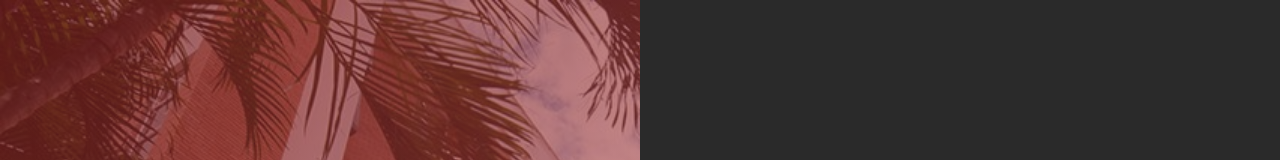
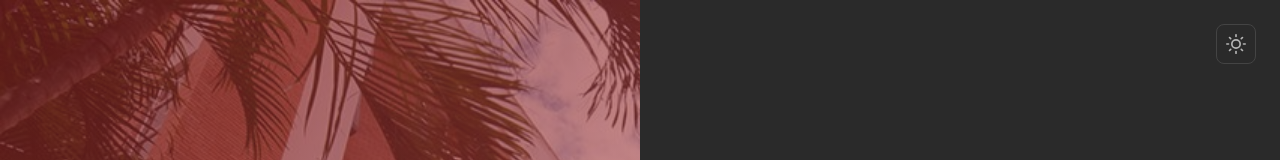
Before and after one commit to Akarviii/System-SPMBF, a React (Vite) app in the folder frontend/: page /login in a window 1280 px wide. Shown: the top 160 px of the page. Built offline with nearby package versions, Linux system fonts and the light colour scheme.

Commit message:
Dark Mode Switch implemented

```diff
--- a/frontend/src/App.jsx
+++ b/frontend/src/App.jsx
@@ -1,6 +1,7 @@
 import { BrowserRouter as Router, Routes, Route, Navigate } from 'react-router-dom'
 import { AuthProvider } from './contexts/AuthContext'
 import { ToastProvider } from './contexts/ToastContext'
+import { ThemeProvider } from './contexts/ThemeContext'
 import ProtectedRoute from './components/ProtectedRoute/ProtectedRoute'
 import Login from './pages/Login/Login'
 import Dashboard from './pages/Dashboard/Dashboard'
@@ -14,6 +15,7 @@
 
 function App() {
   return (
+    <ThemeProvider>
       <ToastProvider>
         <AuthProvider>
           <Router>
@@ -35,6 +37,7 @@
           </Router>
         </AuthProvider>
       </ToastProvider>
+    </ThemeProvider>
   )
 }
 
--- a/frontend/src/components/Layout/Layout.jsx
+++ b/frontend/src/components/Layout/Layout.jsx
@@ -1,5 +1,6 @@
 import { Link, useNavigate, useLocation } from 'react-router-dom'
 import { useAuth } from '../../contexts/AuthContext'
+import ThemeToggle from '../ThemeToggle/ThemeToggle'
 import styles from './Layout.module.css'
 
 const Layout = ({ children }) => {
@@ -62,6 +63,7 @@
                 {isAdmin() ? 'Administrator' : 'Teacher'}
               </span>
             </span>
+            <ThemeToggle />
             <button onClick={handleLogout} className={styles.logoutBtn}>
               Log Out
             </button>
--- /dev/null
+++ b/frontend/src/components/ThemeToggle/ThemeToggle.jsx
@@ -0,0 +1,54 @@
+import { useTheme } from '../../contexts/ThemeContext'
+import styles from './ThemeToggle.module.css'
+
+const ThemeToggle = () => {
+  const { theme, toggleTheme } = useTheme()
+
+  return (
+    <button
+      onClick={toggleTheme}
+      className={styles.themeToggle}
+      aria-label={`Switch to ${theme === 'dark' ? 'light' : 'dark'} mode`}
+    >
+      {theme === 'dark' ? (
+        <svg
+          xmlns="http://www.w3.org/2000/svg"
+          width="20"
+          height="20"
+          viewBox="0 0 24 24"
+          fill="none"
+          stroke="currentColor"
+          strokeWidth="2"
+          strokeLinecap="round"
+          strokeLinejoin="round"
+        >
+          <circle cx="12" cy="12" r="5"/>
+          <line x1="12" y1="1" x2="12" y2="3"/>
+          <line x1="12" y1="21" x2="12" y2="23"/>
+          <line x1="4.22" y1="4.22" x2="5.64" y2="5.64"/>
+          <line x1="18.36" y1="18.36" x2="19.78" y2="19.78"/>
+          <line x1="1" y1="12" x2="3" y2="12"/>
+          <line x1="21" y1="12" x2="23" y2="12"/>
+          <line x1="4.22" y1="19.78" x2="5.64" y2="18.36"/>
+          <line x1="18.36" y1="5.64" x2="19.78" y2="4.22"/>
+        </svg>
+      ) : (
+        <svg
+          xmlns="http://www.w3.org/2000/svg"
+          width="20"
+          height="20"
+          viewBox="0 0 24 24"
+          fill="none"
+          stroke="currentColor"
+          strokeWidth="2"
+          strokeLinecap="round"
+          strokeLinejoin="round"
+        >
+          <path d="M21 12.79A9 9 0 1 1 11.21 3 7 7 0 0 0 21 12.79z"/>
+        </svg>
+      )}
+    </button>
+  )
+}
+
+export default ThemeToggle
--- /dev/null
+++ b/frontend/src/components/ThemeToggle/ThemeToggle.module.css
@@ -0,0 +1,28 @@
+.themeToggle {
+  display: flex;
+  align-items: center;
+  justify-content: center;
+  width: 40px;
+  height: 40px;
+  padding: 0;
+  background-color: transparent;
+  border: 1px solid var(--border-color);
+  border-radius: 8px;
+  color: var(--text-secondary);
+  cursor: pointer;
+  transition: all 0.2s ease;
+}
+
+.themeToggle:hover {
+  background-color: var(--surface-elevated);
+  color: var(--primary-color);
+  border-color: var(--primary-color);
+}
+
+.themeToggle svg {
+  transition: transform 0.3s ease;
+}
+
+.themeToggle:hover svg {
+  transform: rotate(15deg);
+}
--- a/frontend/src/pages/Login/Login.jsx
+++ b/frontend/src/pages/Login/Login.jsx
@@ -2,6 +2,7 @@
 import { useNavigate } from 'react-router-dom'
 import { useAuth } from '../../contexts/AuthContext'
 import { useToast } from '../../contexts/ToastContext'
+import ThemeToggle from '../../components/ThemeToggle/ThemeToggle'
 import styles from './Login.module.css'
 
 const Login = () => {
@@ -107,6 +108,9 @@
       </div>
 
       <div className={styles.rightSide}>
+        <div className={styles.themeToggleWrapper}>
+          <ThemeToggle />
+        </div>
         <div className={styles.loginBox}>
           <div className={styles.header}>
             <h2>Welcome!</h2>
--- a/frontend/src/pages/Login/Login.module.css
+++ b/frontend/src/pages/Login/Login.module.css
@@ -21,6 +21,13 @@
   padding: 40px;
   background: var(--surface);  /* ← was #2A2A2A */
   position: relative;
+}
+
+.themeToggleWrapper {
+  position: absolute;
+  top: 24px;
+  right: 24px;
+  z-index: 10;
 }
 
 .imageOverlay {
```
Lines whose indentation alone changed are shown as unchanged.
